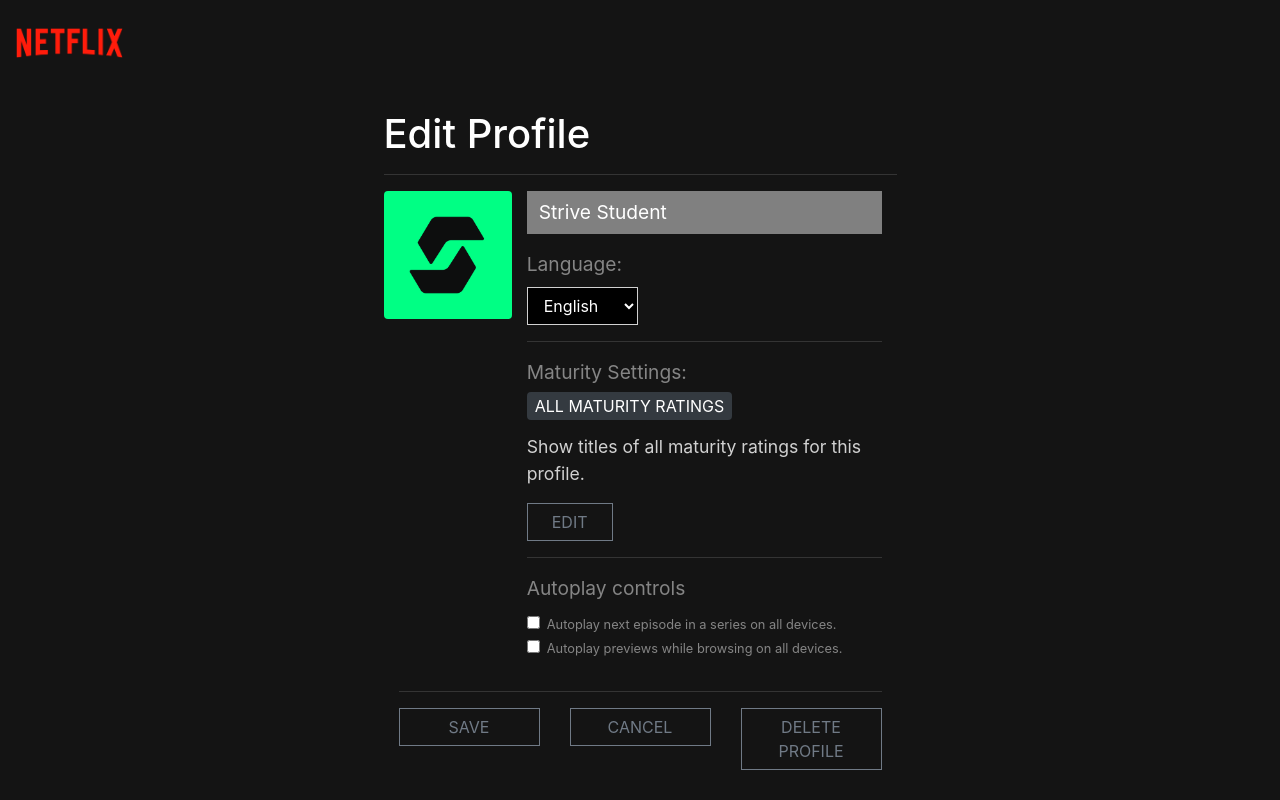
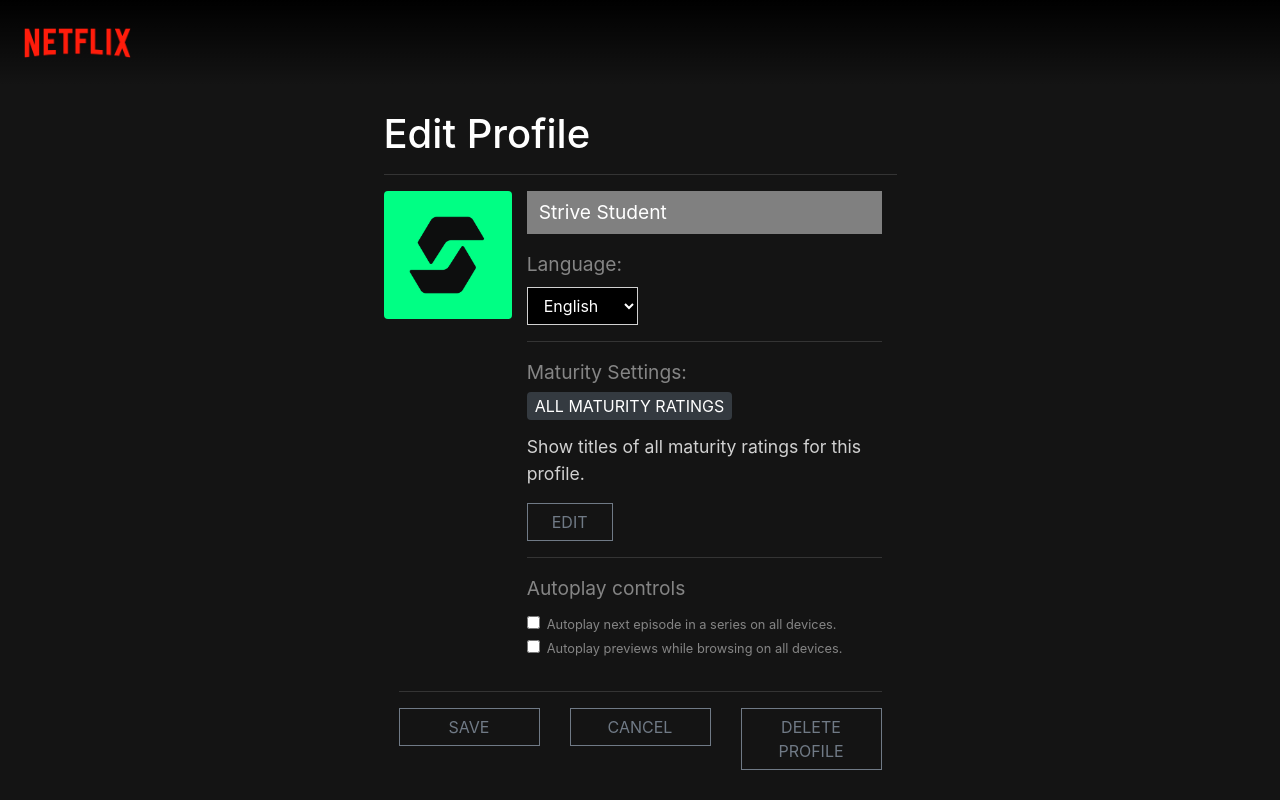
Before and after one commit to petvi/m2-d5-netflix, a plain HTML site: page profile.html in a window 1280 px wide. Drawn offline with nearby package versions, Linux system fonts and the light colour scheme.

Commit message:
Finish profile

```diff
--- a/profile.html
+++ b/profile.html
@@ -66,13 +66,22 @@
         color: #707a86;
         border-color: #707a86;
       }
+
+      .navbar {
+        background: rgb(0, 0, 0);
+        background: linear-gradient(
+          180deg,
+          rgba(0, 0, 0, 1) 0%,
+          rgba(0, 212, 255, 0) 100%
+        );
+      }
     </style>
 
     <title>Hello, world!</title>
   </head>
   <body>
-    <nav class="navbar bg-black">
-      <a class="navbar-brand m" href="#">
+    <nav class="navbar">
+      <a class="navbar-brand ml-2" href="#">
         <img
           src="./imgs/logo.png"
           height="60"
```
